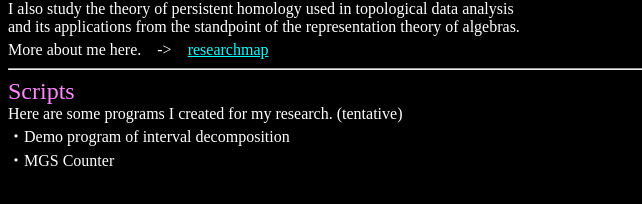
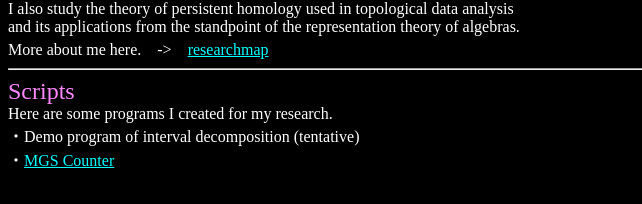
Before and after one commit to HFIPy3/HFIPy3.github.io, a plain HTML site: page index.html in a window 1280 px wide. Shown: the part 68-272 px from the top of the page, without its empty margins (0-642 px from the left). Drawn offline with Linux system fonts and the light colour scheme.

Commit message:
Update index.html

```diff
--- a/index.html
+++ b/index.html
@@ -19,8 +19,8 @@ and its applications from the standpoint of the representation theory of algebra
 More about me here.　->　<a href="https://researchmap.jp/HFIPy3/?lang=en">researchmap</a>
 <hr>
 <a style="color:#FF88FF;font-size:24px;">Scripts</a><br>
-Here are some programs I created for my research. (tentative)<br>
-・Demo program of interval decomposition<br>
-・MGS Counter<br>
+Here are some programs I created for my research.<br>
+・Demo program of interval decomposition (tentative)<br>
+・<a href="./MGS/en.html">MGS Counter</a><br>
 </body>
 </html>
```
